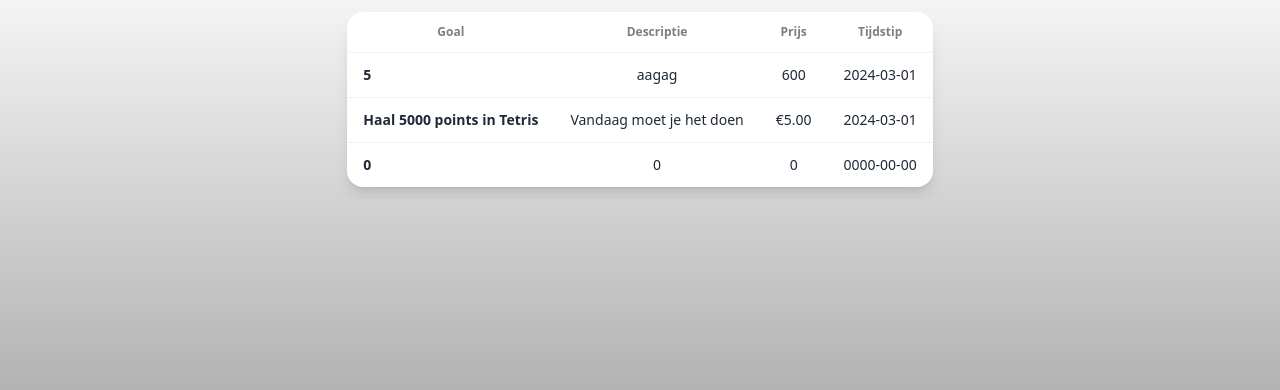
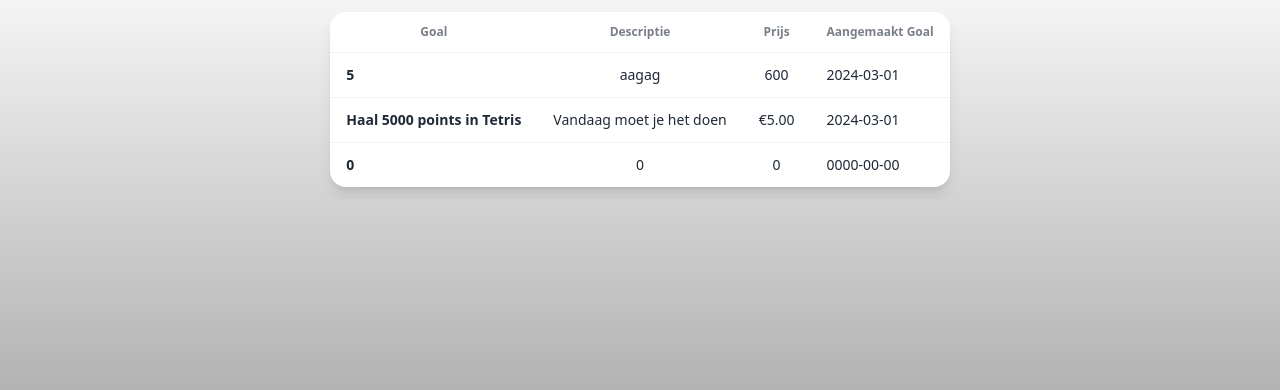
Before and after one commit to vichoutmeyerszp/end-year-project, a PHP site: page /announcementGoals.php in a window 1280 px wide. Shown: the part 64-454 px from the top of the page. Run offline with PHP 8.4, Linux system fonts and the light colour scheme; data comes from the database, SQL or seed files in the repository; some libraries are stand-ins or nearby versions.

Commit message:
Update instructions

```diff
--- a/src/Games/Tetris/tetris.php
+++ b/src/Games/Tetris/tetris.php
@@ -12,8 +12,7 @@
       <br>
       Klik op R om het blok te laten draaien.
       <br>
-      <br>
-      Haal zoveel mogelijk punten als je kan.
+      Haal bonus punten door meerdere rijen te verwijderen met dezelfde blok.
     </div>
     <div id="backBtn" onmouseover="this.style.backgroundColor = 'goldenrod'" onmouseout="this.style.backgroundColor = 'gold'" onclick="goBack()">Back</div>
     <div id="main">
--- a/src/announcementGoals.php
+++ b/src/announcementGoals.php
@@ -40,7 +40,7 @@ include "components/navbar.php";
                     <th class="text-center">Goal</th>
                     <th class="text-center">Descriptie</th>
                     <th class="text-center">Prijs</th>
-                    <th class="text-center">Tijdstip</th>
+                    <th class="text-center">Aangemaakt Goal</th>
                 </tr>
             </thead>
             <tbody>
```
